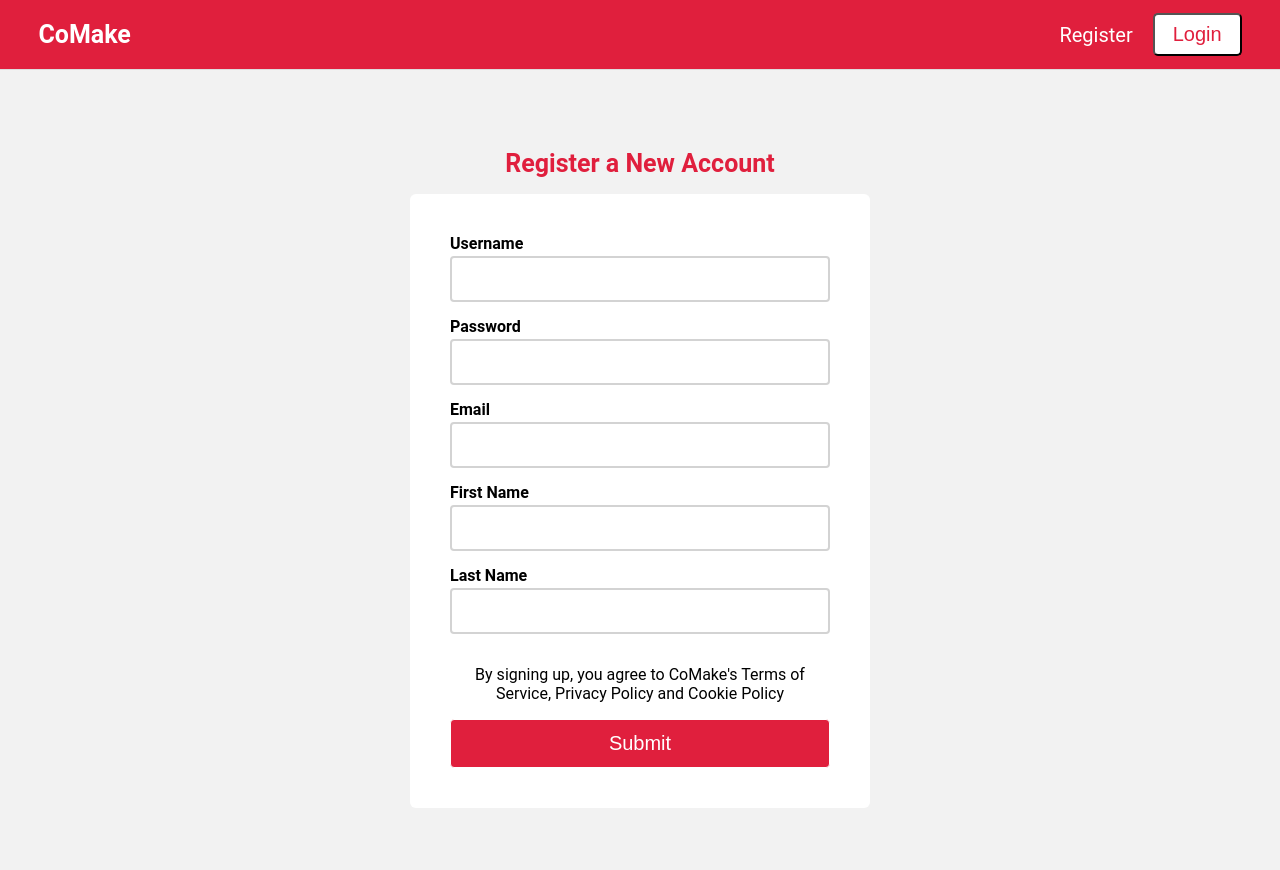
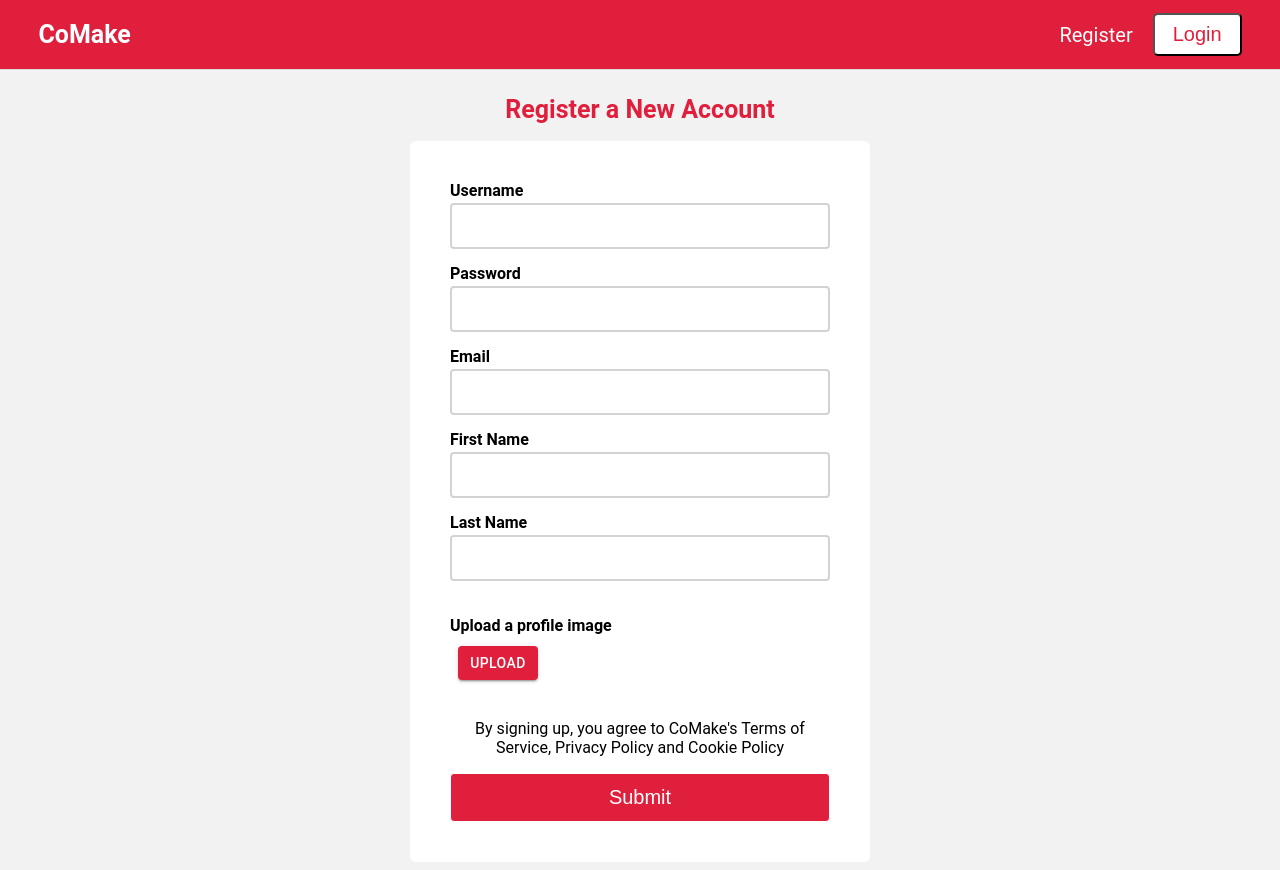
Before and after one commit to patrick-replogle/co-make-fe, a React (Create React App) app in the folder co-make/: page /register in a window 1280 px wide. Built offline with nearby package versions, Linux system fonts and the light colour scheme; a web font is replaced by a local one.

Commit message:
added an image upload component to register, add post, and update user profile forms

```diff
--- a/co-make/src/App.scss
+++ b/co-make/src/App.scss
@@ -463,7 +463,7 @@ p {
   overflow-wrap: break-word;
   word-wrap: break-word;
 
-  @media (max-width: 900px) {
+  @media (max-width: 1000px) {
     width: 45%;
   }
 
@@ -741,6 +741,7 @@ p {
       margin-left: 20px;
       border: 2px solid white;
       font-size: 1.6rem;
+      outline: none;
 
       &:hover {
         opacity: 0.7;
@@ -774,6 +775,10 @@ p {
     padding: 16px 2px;
     outline: none;
     font-size: 1.6rem;
+
+    @media (max-width: 600px) {
+      width: 60%;
+    }
   }
 
   button {
@@ -813,3 +818,11 @@ p {
   width: 100%;
   border-bottom: 1px solid #f0f0f0;
 }
+
+/* imageupload component styles */
+.imageUploadContainer {
+  display: flex;
+  flex-direction: column;
+  justify-content: center;
+  margin: 20px 0;
+}
--- a/co-make/src/components/add-post-form/AddPostForm.js
+++ b/co-make/src/components/add-post-form/AddPostForm.js
@@ -5,6 +5,7 @@ import CircularProgress from "@material-ui/core/CircularProgress";
 import { axiosWithAuth } from "../../utils/axiosWithAuth.js";
 import { postContext } from "../../contexts/postContext.js";
 import ProtectedHeader from "../other/ProtectedHeader.js";
+import ImageUpload from "../other/ImageUpload.js";
 
 const initialFormState = {
   title: "",
@@ -17,6 +18,7 @@ const initialFormState = {
 const AddPostForm = () => {
   const [postData, setPostData] = useState(initialFormState);
   const [isLoading, setIsLoading] = useState(false);
+  const [photo, setPhoto] = useState(null);
   const [error, setError] = useState("");
   const { isEditing, setIsEditing, postToEdit, setPostToEdit } = useContext(
     postContext
@@ -131,6 +133,8 @@ const AddPostForm = () => {
             id="image url"
           />
 
+          <ImageUpload photo={photo} setPhoto={setPhoto} />
+
           {error && <p>{error}</p>}
           {isLoading ? (
             <button>
--- a/co-make/src/components/authentication/Register.js
+++ b/co-make/src/components/authentication/Register.js
@@ -1,10 +1,11 @@
-import React from "react";
+import React, { useState } from "react";
 import { Formik } from "formik";
 import * as Yup from "yup";
 import CircularProgress from "@material-ui/core/CircularProgress";
 
 import { axiosWithAuth } from "../../utils/axiosWithAuth.js";
 import AuthHeader from "./AuthHeader.js";
+import ImageUpload from "../other/ImageUpload.js";
 
 const initialUser = {
   username: "",
@@ -33,6 +34,7 @@ const validationSchema = Yup.object({
 });
 
 const Register = (props) => {
+  const [photo, setPhoto] = useState(null);
   return (
     <>
       <AuthHeader />
@@ -131,6 +133,8 @@ const Register = (props) => {
                   <p className="errors">{errors.last_name}</p>
                 )}
 
+                <ImageUpload photo={photo} setPhoto={setPhoto} />
+
                 <div className="termsOfServiceDiv">
                   <p>
                     <span>
--- a/co-make/src/components/issues/AddComment.js
+++ b/co-make/src/components/issues/AddComment.js
@@ -62,7 +62,7 @@ const AddComment = ({ postId, setComments }) => {
   return (
     <form onSubmit={handleSubmit} className="commentForm">
       <input
-        type="textarea"
+        type="text"
         name="text"
         value={input.text}
         onChange={handleChange}
--- /dev/null
+++ b/co-make/src/components/other/ImageUpload.js
@@ -0,0 +1,109 @@
+import React from "react";
+import { makeStyles } from "@material-ui/core/styles";
+import Button from "@material-ui/core/Button";
+import { useLocation } from "react-router-dom";
+
+const useStyles = makeStyles((theme) => ({
+  root: {
+    display: "flex",
+    alignItems: "center",
+    justifyContent: "space-between",
+    "& > *": {
+      margin: theme.spacing(1),
+    },
+  },
+  input: {
+    display: "none",
+  },
+  button: {
+    background: "#e01f3d",
+    color: "white",
+    fontSize: "1.4rem",
+    width: "30%",
+    padding: "5px 40px",
+    "&:hover": {
+      background: "#e01f3d",
+      color: "white",
+      opacity: "0.7",
+    },
+  },
+}));
+
+const ImageUpload = ({ photo, setPhoto }) => {
+  const classes = useStyles();
+  const imageSizeLimit = 2500000;
+  const { pathname } = useLocation();
+
+  const handleChange = (e) => {
+    if (e.target.files[0]) {
+      if (e.target.files[0].size > imageSizeLimit) {
+        alert("File size is too large");
+      } else {
+        let file = e.target.files[0];
+        let reader = new FileReader();
+        reader.readAsDataURL(file);
+        reader.onloadend = () => {
+          setPhoto(reader.result);
+        };
+      }
+    }
+  };
+
+  return (
+    <div className="imageUploadContainer">
+      {pathname === "/register" && (
+        <label style={{ textAlign: "left" }}>Upload a profile image</label>
+      )}
+      {pathname === "/addpost" && (
+        <label style={{ textAlign: "left" }}>
+          Upload an image for your post
+        </label>
+      )}
+
+      {pathname === "/profile_form" && (
+        <label style={{ textAlign: "left" }}>Update your profile image</label>
+      )}
+      <div className={classes.root}>
+        <input
+          accept="image/*"
+          className={classes.input}
+          id="contained-button-file"
+          multiple
+          type="file"
+          onChange={handleChange}
+        />
+        <label htmlFor="contained-button-file">
+          <Button
+            variant="contained"
+            className={classes.button}
+            component="span"
+          >
+            Upload
+          </Button>
+        </label>
+        <input
+          accept="image/*"
+          className={classes.input}
+          id="icon-button-file"
+          type="file"
+        />
+        {photo && (
+          <img
+            onClick={() => setPhoto(null)}
+            src={photo}
+            alt="Event Img Upload"
+            style={{
+              maxWidth: "40%",
+              maxHeight: "120px",
+              borderRadius: "10px",
+              border: "2px solid rgba(0,0,0,.4)",
+              cursor: "pointer",
+            }}
+          />
+        )}
+      </div>
+    </div>
+  );
+};
+
+export default ImageUpload;
--- a/co-make/src/components/profile/UserForm.js
+++ b/co-make/src/components/profile/UserForm.js
@@ -5,6 +5,7 @@ import { axiosWithAuth } from "../../utils/axiosWithAuth.js";
 import { userContext } from "../../contexts/userContext.js";
 import { updatedUser } from "../../utils/functions";
 import ProtectedHeader from "../other/ProtectedHeader.js";
+import ImageUpload from "../other/ImageUpload.js";
 
 const initialUserState = {
   username: "",
@@ -18,6 +19,7 @@ const UserForm = (props) => {
   const { user, setUser } = useContext(userContext);
   const [formData, setFormData] = useState(initialUserState);
   const [isSubmitting, setIsSubmitting] = useState(false);
+  const [photo, setPhoto] = useState(null);
   const [isLoading, setIsLoading] = useState(false);
   const [errMessage, setErrMessage] = useState("");
 
@@ -133,6 +135,8 @@ const UserForm = (props) => {
               id="profile_image_url"
             />
 
+            <ImageUpload photo={photo} setPhoto={setPhoto} />
+
             {errMessage && (
               <p style={{ color: "crimson", maxWidth: "380px" }}>
                 {errMessage}
```
